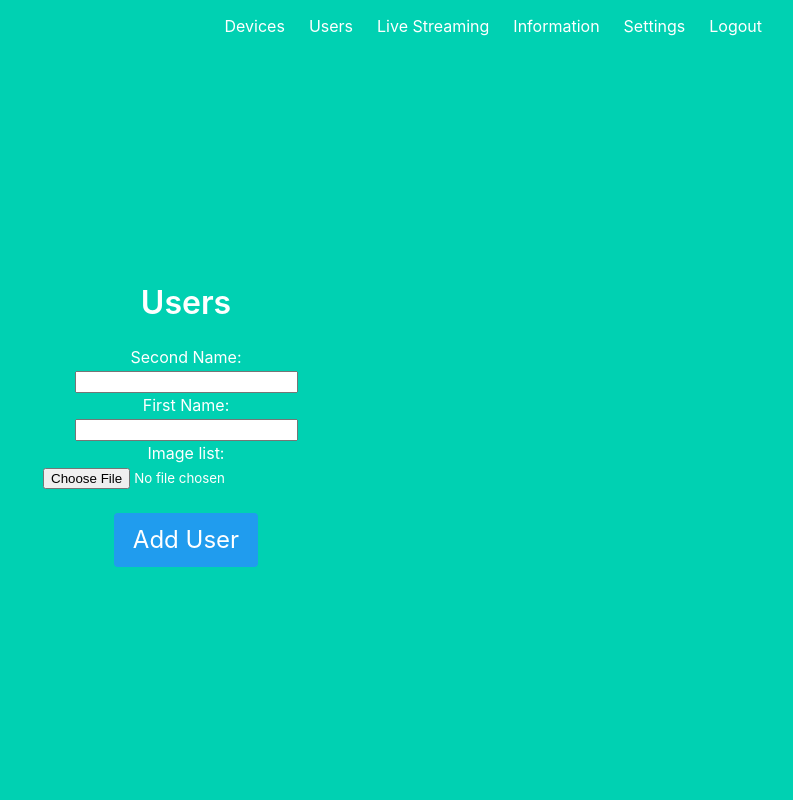
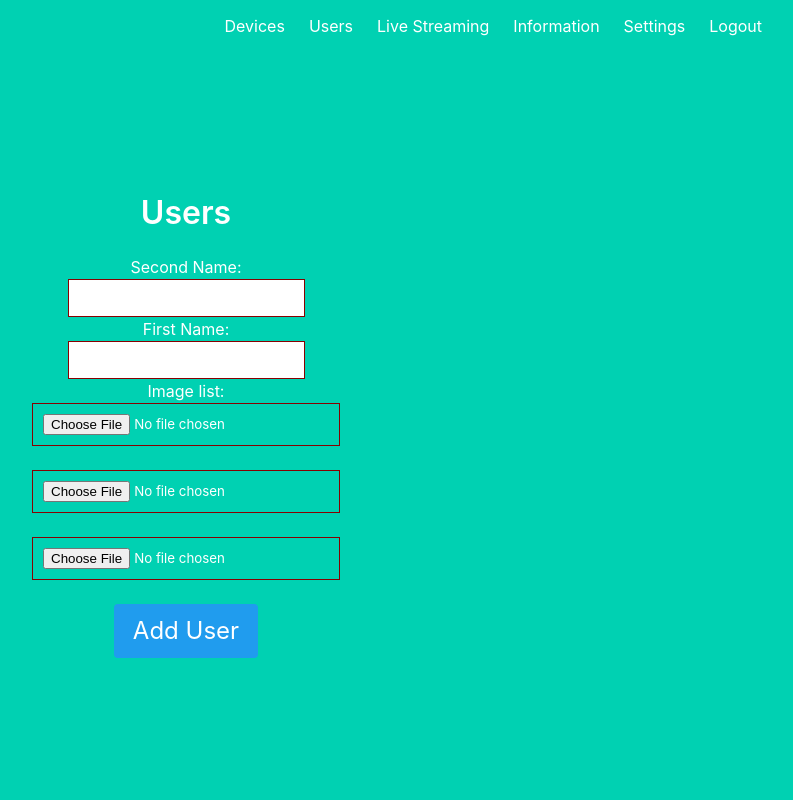
Before and after one commit to rybaklevko/diploma2019, a Flask app: page /add_user in a window 1280 px wide. Shown: the whole page, without its empty margins (454-1247 px from the left). Run offline with Flask 2, Linux system fonts and the light colour scheme.

Commit message:
Added multiply user images loading

```diff
--- a/server/pages/users_page.py
+++ b/server/pages/users_page.py
@@ -23,6 +23,15 @@ def allowed_file(filename):
            filename.rsplit('.', 1)[1].lower() in ALLOWED_EXTENSIONS
 
 
+def save_image(image_file):
+    if image_file.filename == '':
+        print('No selected file')
+    if image_file and allowed_file(image_file.filename):
+        print(image_file.filename)
+        filename = secure_filename(image_file.filename)
+        full_path = (os.path.join(app.config['UPLOAD_FOLDER'], filename))
+        image_file.save(full_path)
+
 @app.route('/add_user', methods=['GET', 'POST'])
 def add_user(error=''):
     # add user, read from requests form and add into users_list
@@ -34,22 +43,32 @@ def add_user(error=''):
 
             second_name = request.form["second_name"]
             first_name = request.form["first_name"]
-            image_file = request.files["image_list"]
+            image_file1 = request.files["image1"]
+            image_file2 = request.files["image2"]
+            image_file3 = request.files["image3"]
 
-            if image_file.filename == '':
-                print('No selected file')
-            if image_file and allowed_file(image_file.filename):
-                print(image_file.filename)
-                filename = secure_filename(image_file.filename)
-                full_path = (os.path.join(app.config['UPLOAD_FOLDER'], filename))
-                image_file.save(full_path)
+            save_image(image_file1)
+            save_image(image_file2)
+            save_image(image_file3)
+
+
+
+            # if image_file.filename == '':
+            #     print('No selected file')
+            # if image_file and allowed_file(image_file.filename):
+            #     print(image_file.filename)
+            #     filename = secure_filename(image_file.filename)
+            #     full_path = (os.path.join(app.config['UPLOAD_FOLDER'], filename))
+            #     image_file.save(full_path)
 
             user = dict()
             user['used_id'] = 3
             user['firstName'] = first_name
             user['secondName'] = second_name
             user['imagesList'] = []
-            user['imagesList'].append(image_file.filename)
+            user['imagesList'].append(image_file1.filename)
+            user['imagesList'].append(image_file2.filename)
+            user['imagesList'].append(image_file3.filename)
 
             users_list.append(user)
             return redirect('/users_page')
--- a/server/templates/base_user_page.html
+++ b/server/templates/base_user_page.html
@@ -26,6 +26,12 @@
     td, th {
      border: 2px solid #800;
      padding: 10px;
+    }
+    input{
+    border: 1px solid #800;
+     padding: 10px;
+     text-align: center;
+          align: center;
     }
   </style>
 
--- a/server/templates/users_adding.html
+++ b/server/templates/users_adding.html
@@ -14,7 +14,11 @@
         <dt>First Name:
       <dd><input type="text" name="first_name">
       <dt>Image list:
-      <dd><input type="file" name="image_list" accept="image/*">
+      <dd><input type="file" name="image1" accept="image/*">
+      <br><br>
+        <dd><input type="file" name="image2" accept="image/*">
+      <br><br>
+        <dd><input type="file" name="image3" accept="image/*">
       <br><br>
       <button class="button is-info is-large" align="center">Add User</button>
     </dl>
```
